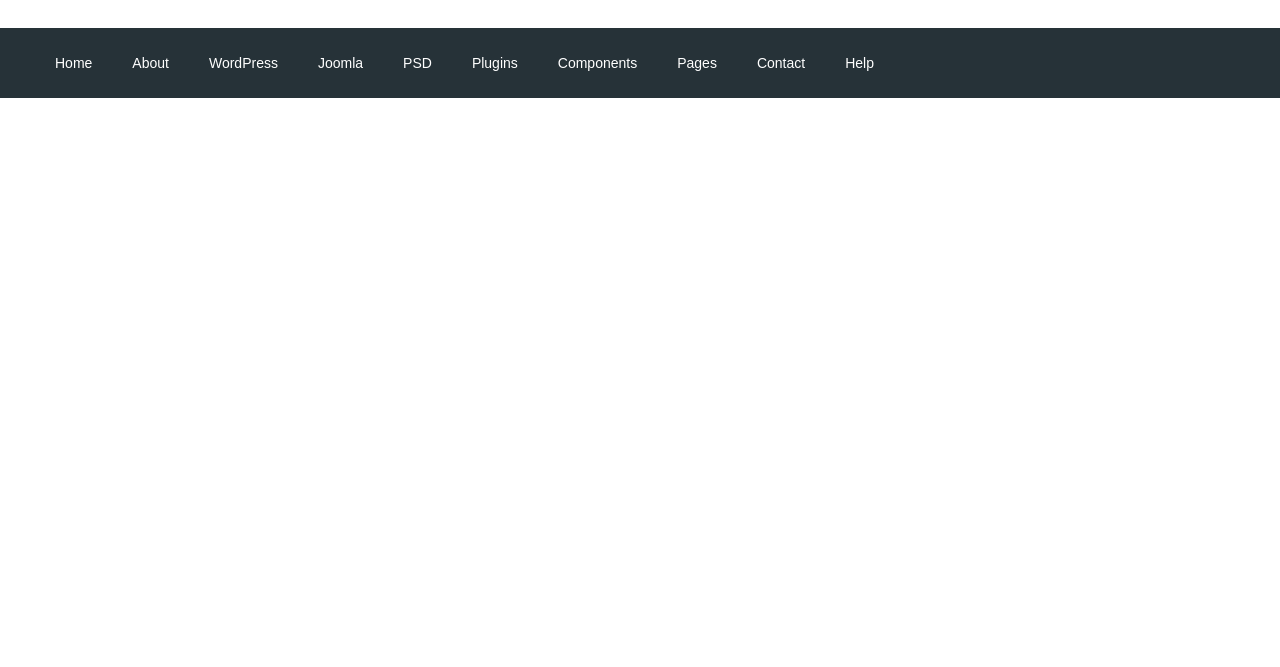
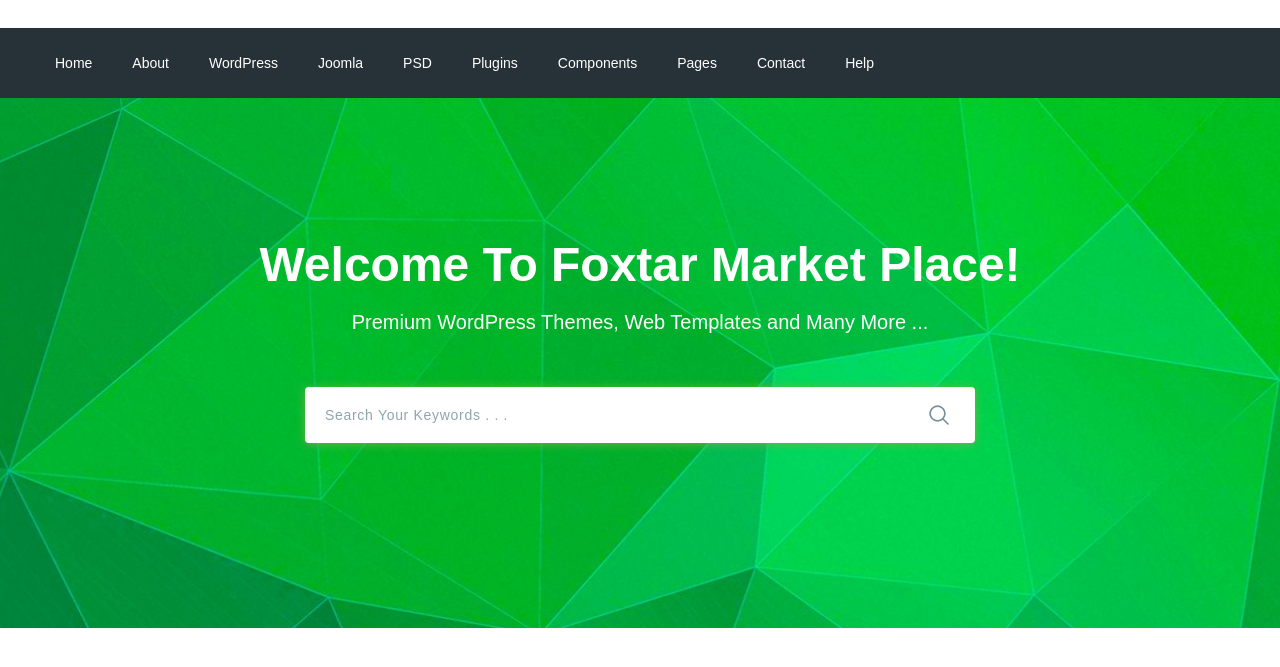
Before and after one commit to dniprofox/moderno, a website: page app/index.html in a window 1280 px wide. Shown: the part 97-764 px from the top of the page. Drawn offline with nearby package versions, Linux system fonts and the light colour scheme; files that its build step writes are made by us from their sources.

Commit message:
search-section

```diff
--- a/app/index.html
+++ b/app/index.html
@@ -59,6 +59,25 @@
     </div>
   </header>
 
+  <section class="search" style="background-image: url(images/srh_bg.jpg);">
+    <div class="container">
+      <div class="search__inner">
+        <div class="search__inner-title">Welcome To Foxtar Market Place!</div>
+        <div class="search__inner-text">Premium WordPress Themes, Web Templates and Many More ...</div>
+        <div class="search__inner-form">
+          <form action="">
+            <input type="text" placeholder="Search Your Keywords . . ." required>
+            <button type="submit">
+              <img src="images/icons/search.png" alt="icon">
+            </button>
+          </form>
+
+        </div>
+
+      </div>
+    </div>
+  </section>
+
 
 
   <script src="https://ajax.googleapis.com/ajax/libs/jquery/3.4.1/jquery.min.js"></script>
--- a/app/scss/_global.scss
+++ b/app/scss/_global.scss
@@ -37,3 +37,7 @@
 	padding: 0 15px;
 
 }
+input {
+  border: none;
+  outline: none;
+}
--- a/app/scss/style.scss
+++ b/app/scss/style.scss
@@ -52,13 +52,6 @@
 .header__text {
   margin-right: 45px;
 }
-
-
-
-
-
-
-
 .header__nav {
   background-color: $bg;
 }
@@ -86,3 +79,56 @@
     opacity: 0.9;
   }
 }
+// **********search********
+.search {
+  background-repeat: no-repeat;
+  background-size: cover;
+  background-position: center;
+  min-height: 530px;
+}
+.search__inner {
+  text-align: center;
+  padding: 155px 0px 100px;
+  color: #fff;
+
+  &-title {
+    margin-bottom: 30px;
+    font-size: 48px;
+    font-weight: 700;
+  }
+  &-text {
+    margin-bottom: 50px;
+    font-size: 20px;
+    font-weight: 500;
+    line-height: 30px;
+  }
+  &-form {
+    max-width: 670px;
+    margin: 0 auto;
+    position: relative;
+    input {
+      height: 56px;
+      padding-left: 20px;
+      padding-right: 50px;
+      display: inline-block;
+      width: 100%;
+      box-shadow: 0 1px 10px rgba(124, 178, 64, 0.9);
+      border-radius: 4px;
+      font-size: 14px;
+      font-weight: 500;
+      line-height: 30px;
+      letter-spacing: 0.7px;
+      &::placeholder {
+        color: #90a4ae;
+      }
+    }
+    button {
+      position: absolute;
+      border: none;
+      background-color: transparent;
+      right: 20px;
+      top: 17px;
+    }
+
+  }
+}
```
Also changed, not shown: app/css/style.min.css, app/images/header_bg.jpg.png (deleted), app/images/icons/cliriens.svg (renamed from app/images/cliriens.svg), app/images/icons/search.png (added), app/images/icons/search.svg (added), app/images/srh_bg.jpg (added).
